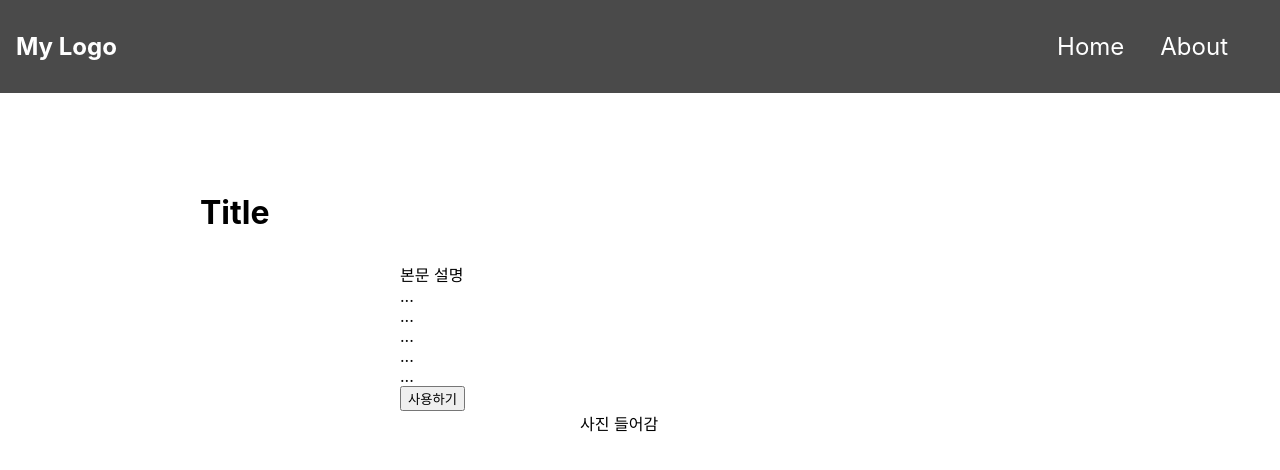
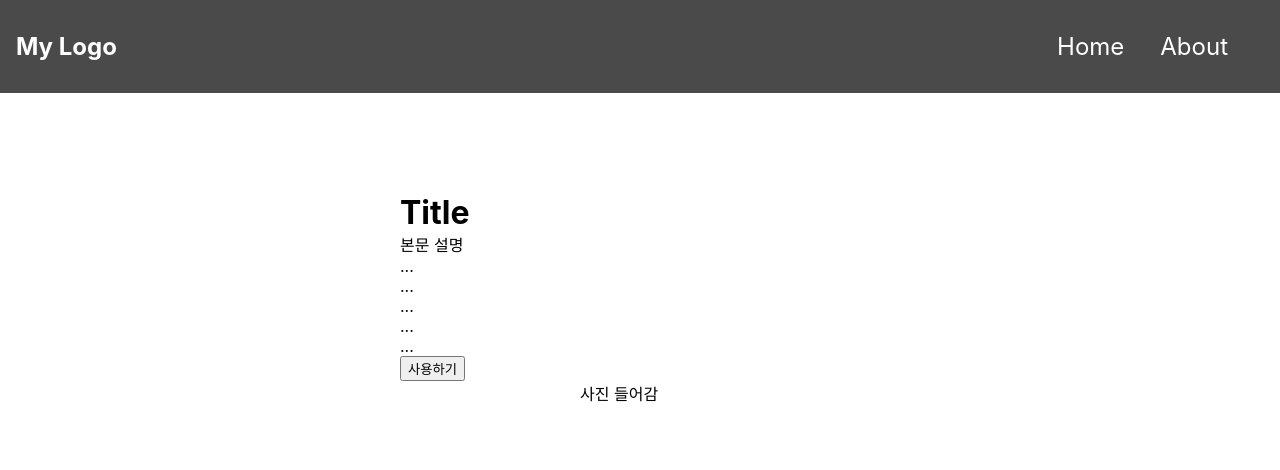
Before and after one commit to new-Capstone/WEBTOONER_Frontend, a React (Create React App) app: page / in a window 1280 px wide. Shown: the top 470 px of the page. Built offline with nearby package versions, Linux system fonts and the light colour scheme.

Commit message:
Update Main.css

```diff
--- a/src/styles/Main.css
+++ b/src/styles/Main.css
@@ -1,7 +1,7 @@
 .main-left-title {
     font-weight: bold;
     font-size:xx-large;
-    padding-bottom: 30px;
+    margin-left: 200px;
 }
 
 .main-left {
```
